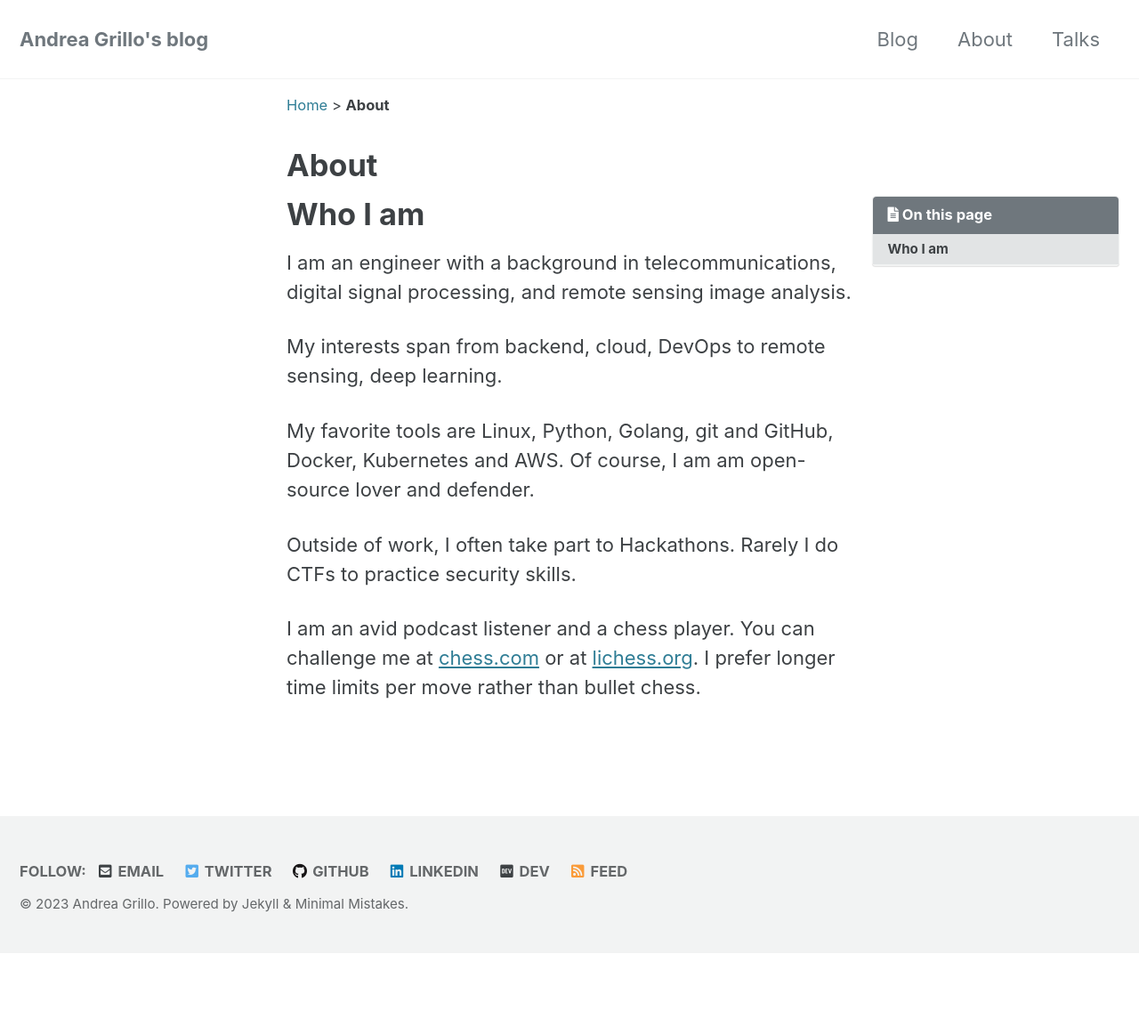
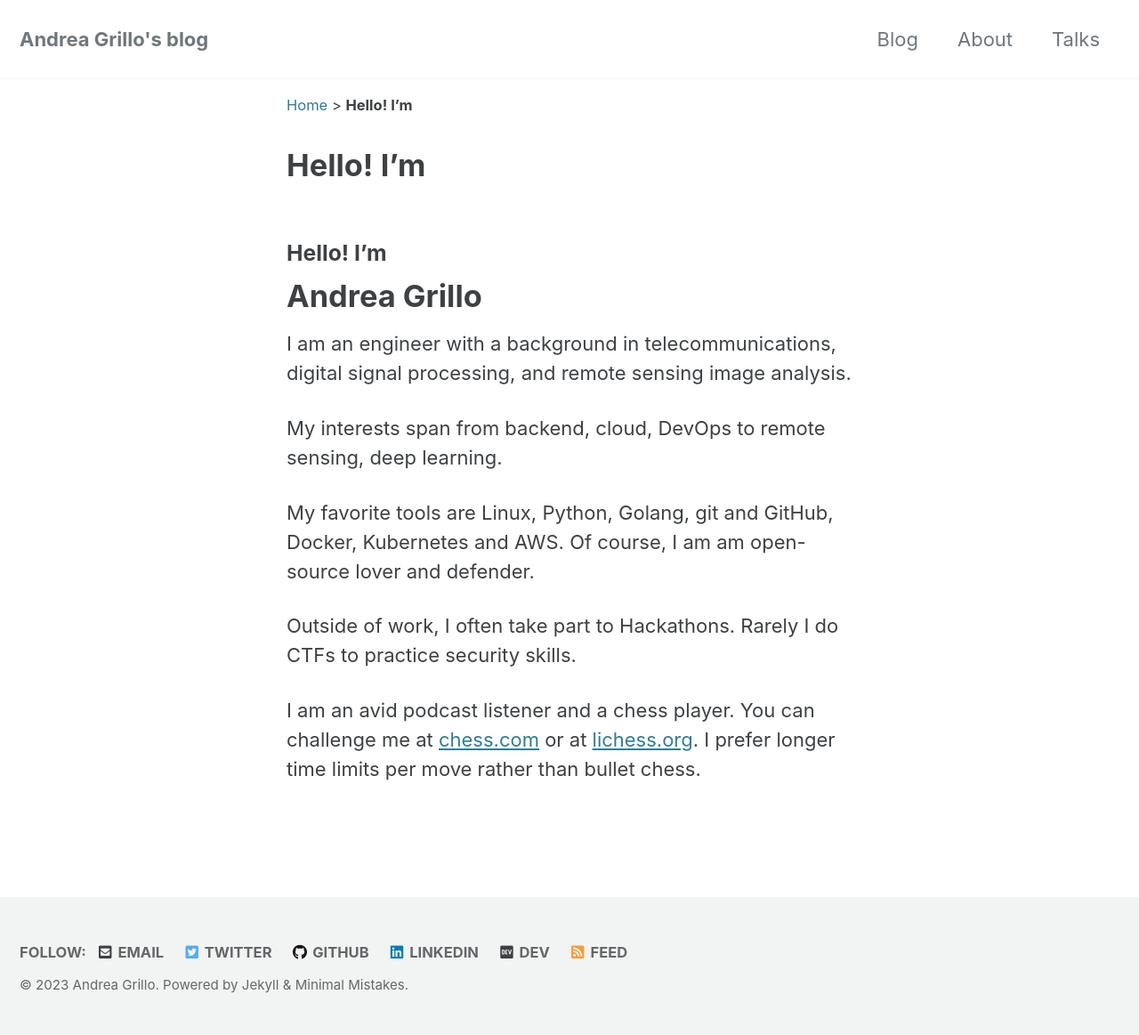
Before and after one commit to andregri/andregri.github.io, a Jekyll site: the page built from _pages/about.md, in a window 1280 px wide. Shown: the whole page at 89% size. Built offline with Jekyll 4.4.1, drawn with Linux system fonts in a browser that asks for light colours; cached includes are drawn as plain includes; our own code applies the rules of GitHub Pages for plain Markdown files; before the commit the page ends 1071 px from its top, so only the background shows below that.

Commit message:
remote title from about page

```diff
--- a/_pages/about.md
+++ b/_pages/about.md
@@ -1,9 +1,9 @@
 ---
 permalink: /about/
-title: "About"
-toc: true
+toc: false
 ---
-# Who I am
+### Hello! I'm
+# Andrea Grillo
 
 I am an engineer with a background in telecommunications, digital signal
 processing, and remote sensing image analysis.
```
